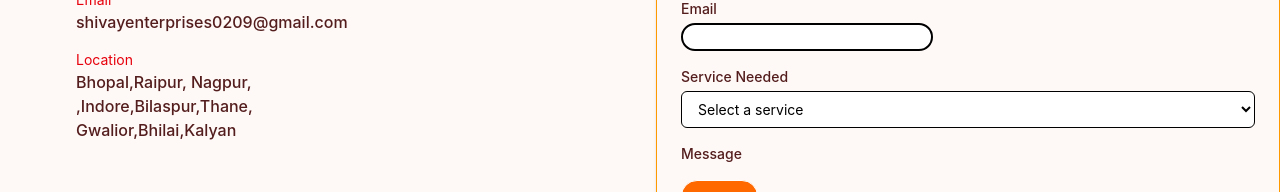
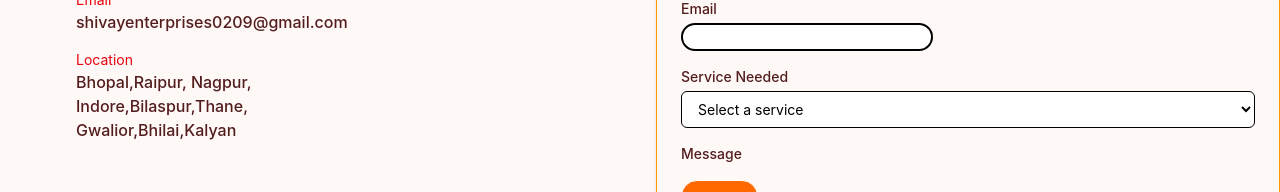
Before and after one commit to Devraj23som/shivayEnterprises, a React (Vite) app: page / in a window 1280 px wide. Shown: the part 4606-4798 px from the top of the page. Built offline with nearby package versions, Linux system fonts and the light colour scheme.

Commit message:
comma tha Indore se pahele

```diff
--- a/src/components/Contact.jsx
+++ b/src/components/Contact.jsx
@@ -76,7 +76,7 @@ const sendEmail = async (e) => {
                 </div>
                 <div>
                   <p className="text-sm text-red-600 ">Location</p>
-                  <p className="font-medium">Bhopal,Raipur, Nagpur,<br />,Indore,Bilaspur,Thane,<br /> Gwalior,Bhilai,Kalyan</p>
+                  <p className="font-medium">Bhopal,Raipur, Nagpur,<br />Indore,Bilaspur,Thane,<br /> Gwalior,Bhilai,Kalyan</p>
                 </div>
 
 
```
